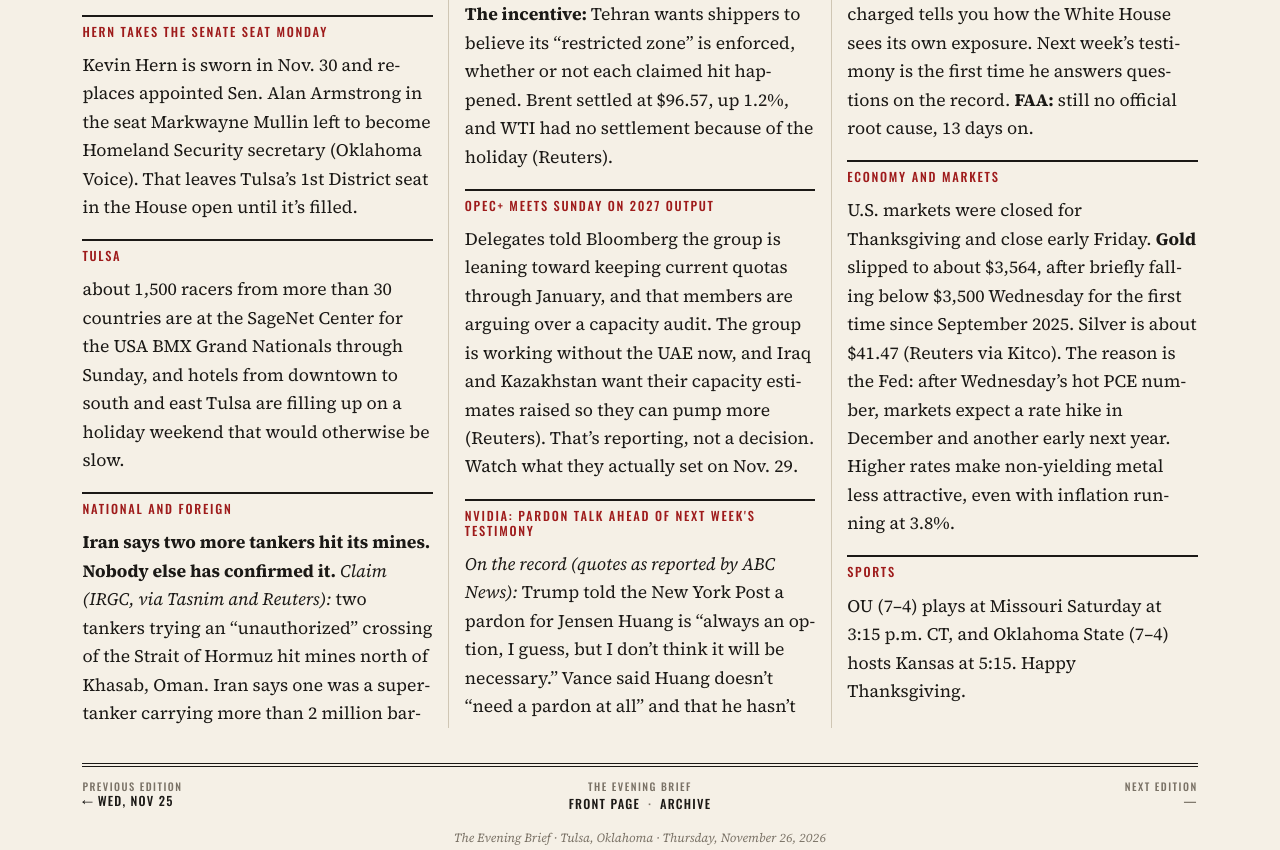
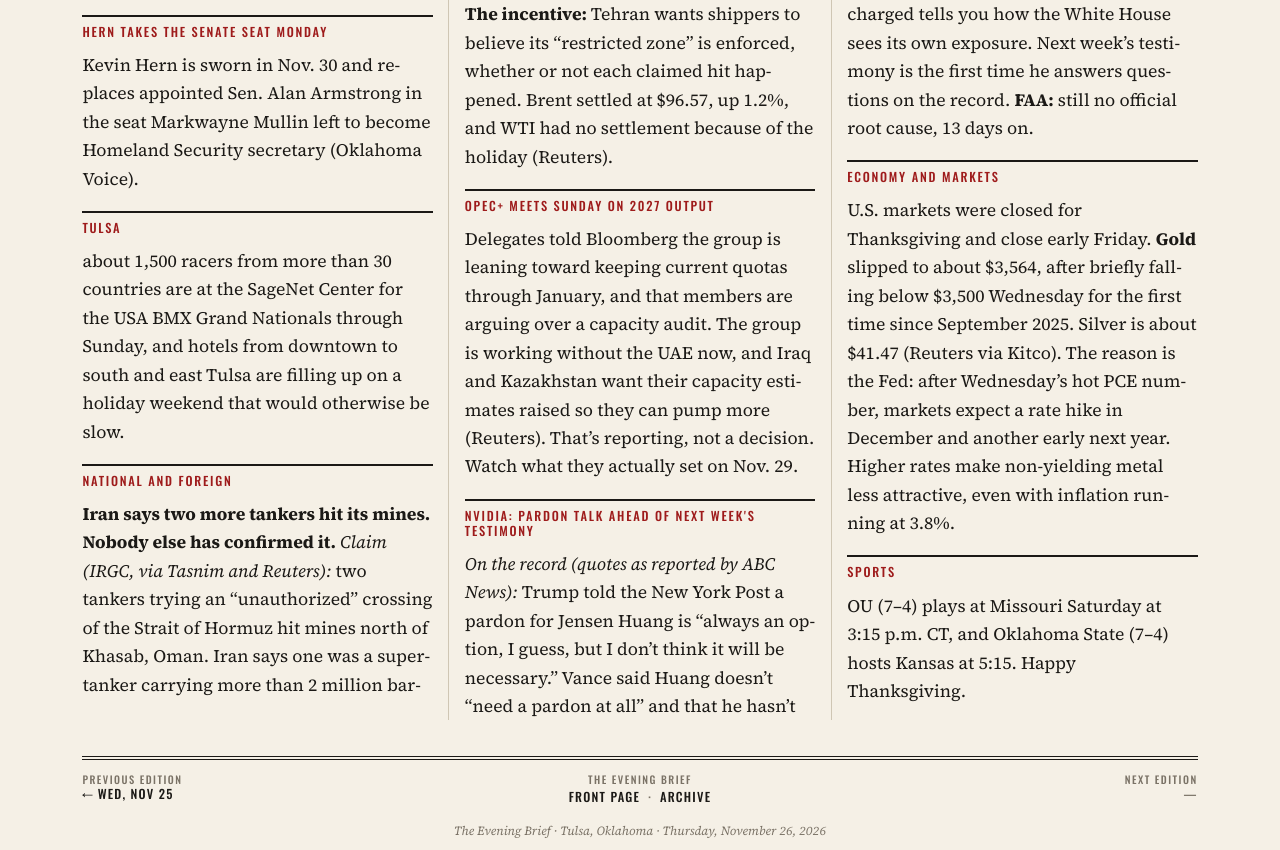
Before and after one commit to vnqqsmhyvm-a11y/daily-news, a plain HTML site: page 2026/11/26/index.html in a window 1280 px wide. Shown: the part 1139-1989 px from the top of the page. Drawn offline with Linux system fonts and the light colour scheme.

Commit message:
news: 2026-11-26

```diff
--- a/2026/11/26/index.html
+++ b/2026/11/26/index.html
@@ -44,7 +44,7 @@
 <section class="section" id="hern-takes-the-senate-seat-monday">
 <h2 class="kicker">Hern takes the Senate seat Monday</h2>
 <div class="body">
-<p>Kevin Hern is sworn in Nov. 30 and replaces appointed Sen. Alan Armstrong in the seat Markwayne Mullin left to become Homeland Security secretary (Oklahoma Voice). That leaves Tulsa&rsquo;s 1st District seat in the House open until it&rsquo;s filled.</p>
+<p>Kevin Hern is sworn in Nov. 30 and replaces appointed Sen. Alan Armstrong in the seat Markwayne Mullin left to become Homeland Security secretary (Oklahoma Voice).</p>
 </div>
 </section>
 <section class="section" id="tulsa">
```
Also changed, not shown: index.html (+1 -1 lines), 1 other file.
